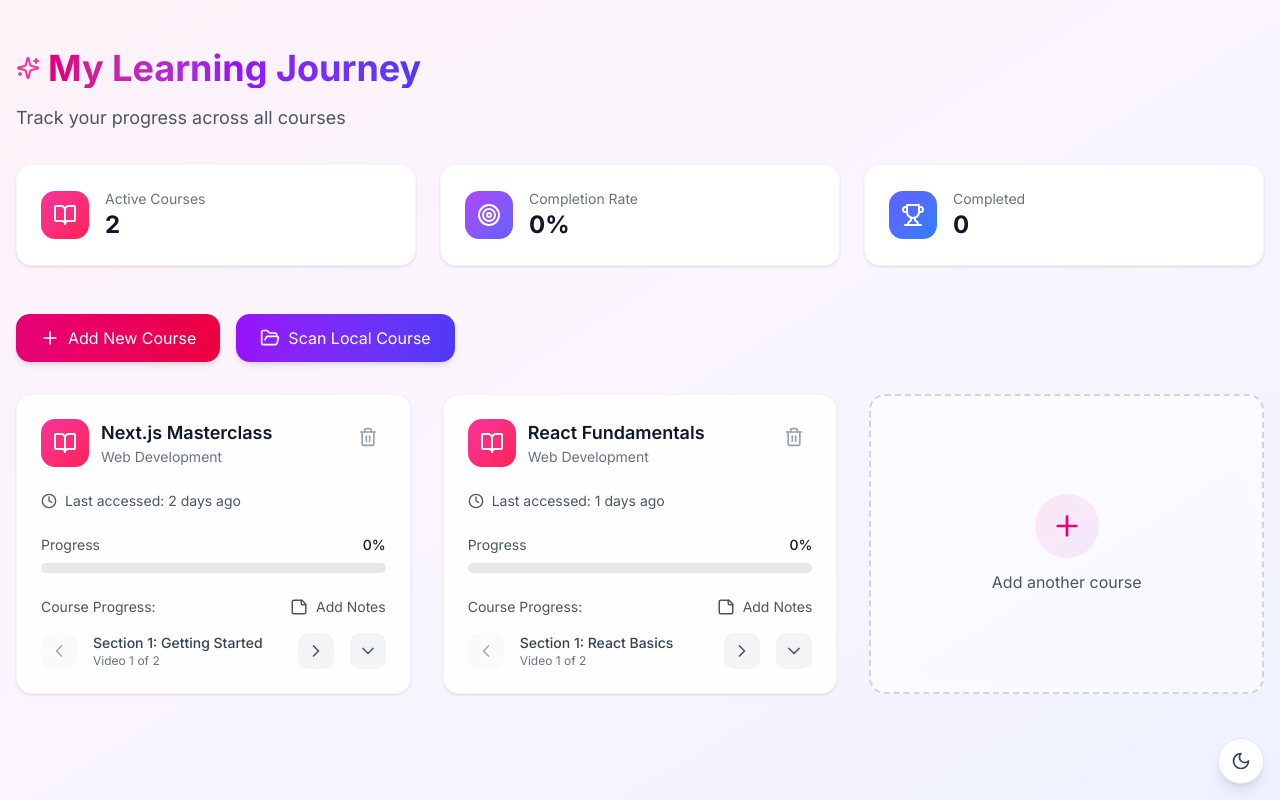
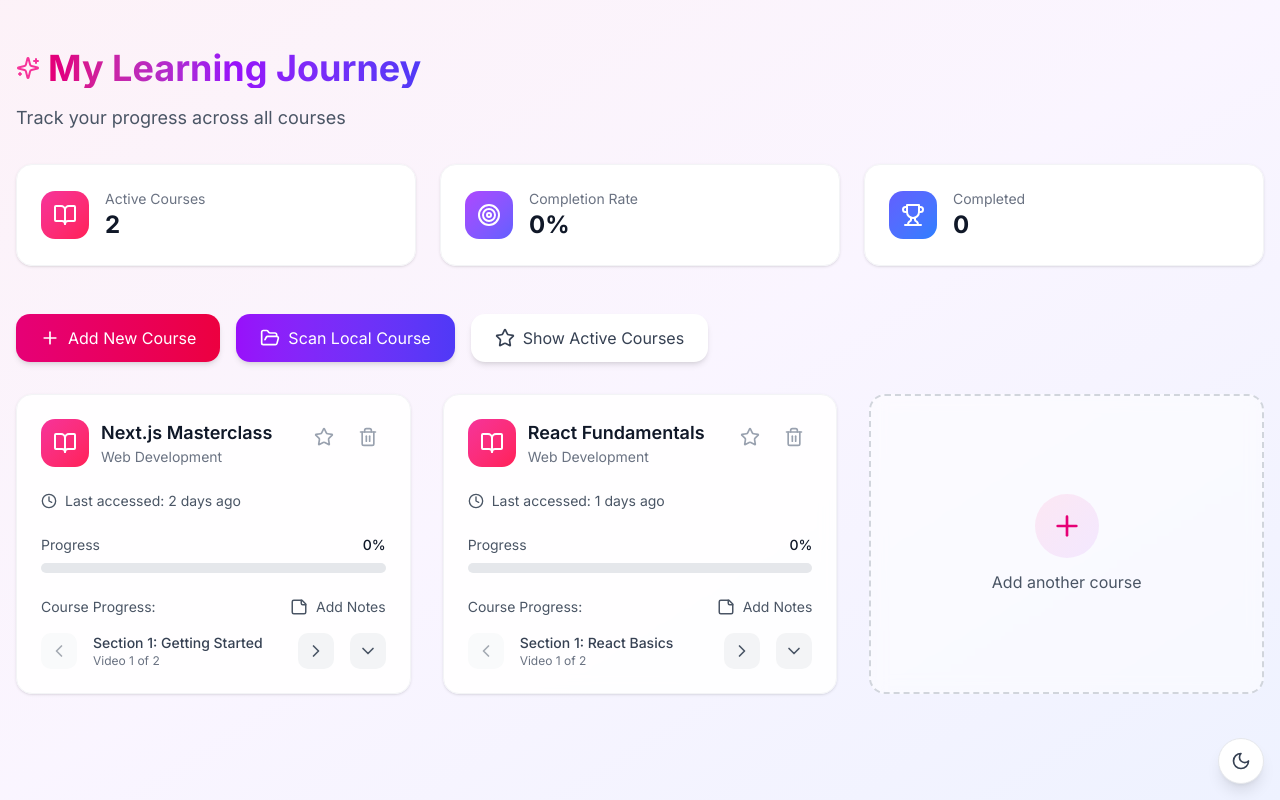
Before and after one commit to Alisadaintanvir/course-tracker, a Next.js app: page / in a window 1280 px wide. Built offline with nearby package versions, Linux system fonts and the light colour scheme.

Commit message:
Add course activation toggle functionality and filter for active courses. Update CourseCard to include active state management with visual indicators. Enhance Home page with a button to show/hide active courses and adjust course rendering accordingly.

```diff
--- a/app/components/CourseCard.tsx
+++ b/app/components/CourseCard.tsx
@@ -1,6 +1,6 @@
 "use client";
 
-import { BookOpen, Clock, StickyNote, Trash2 } from "lucide-react";
+import { BookOpen, Clock, StickyNote, Trash2, Star } from "lucide-react";
 import Link from "next/link";
 import { Course } from "@/types/course";
 import ModuleControls from "./ModuleControls";
@@ -13,6 +13,7 @@ interface CourseCardProps {
   onNotesClick: (course: Course) => void;
   onSectionChange: (courseId: string, newSection: number) => void;
   onVideoChange: (courseId: string, newVideo: number) => void;
+  onToggleActive: (courseId: string) => void;
 }
 
 export default function CourseCard({
@@ -23,6 +24,7 @@ export default function CourseCard({
   onNotesClick,
   onSectionChange,
   onVideoChange,
+  onToggleActive,
 }: CourseCardProps) {
   return (
     <div className="bg-white/90 dark:bg-gray-800/90 backdrop-blur-sm rounded-2xl shadow-sm hover:shadow-xl transition-all duration-300 p-6 border border-gray-100 dark:border-gray-700 transform hover:-translate-y-1">
@@ -42,6 +44,18 @@ export default function CourseCard({
             </div>
           </div>
         </Link>
+        <div className="flex items-center gap-2">
+          <button
+            onClick={() => onToggleActive(course.id)}
+            className={`p-2 rounded-lg transition-colors ${
+              course.isActive
+                ? "text-yellow-500 hover:text-yellow-600 dark:text-yellow-400 dark:hover:text-yellow-300"
+                : "text-gray-400 hover:text-gray-600 dark:text-gray-500 dark:hover:text-gray-300"
+            }`}
+            title={course.isActive ? "Mark as inactive" : "Mark as active"}
+          >
+            <Star size={20} className={course.isActive ? "fill-current" : ""} />
+          </button>
           <button
             onClick={() => onDelete(course)}
             className="p-2 text-gray-400 hover:text-rose-600 dark:text-gray-500 dark:hover:text-rose-400 transition-colors"
@@ -49,6 +63,7 @@ export default function CourseCard({
           >
             <Trash2 size={20} />
           </button>
+        </div>
       </div>
 
       <Link href={`/course/${course.id}`}>
--- a/app/page.tsx
+++ b/app/page.tsx
@@ -1,6 +1,6 @@
 "use client";
 
-import { Plus, Sparkles, FolderOpen } from "lucide-react";
+import { Plus, Sparkles, FolderOpen, Star } from "lucide-react";
 import { useState, useEffect } from "react";
 import AddCourseModal from "./components/AddCourseModal";
 import CourseScanner from "./components/CourseScanner";
@@ -100,6 +100,7 @@ export default function Home() {
   const [selectedCourseForNotes, setSelectedCourseForNotes] =
     useState<Course | null>(null);
   const [courseToDelete, setCourseToDelete] = useState<Course | null>(null);
+  const [showActiveOnly, setShowActiveOnly] = useState(false);
 
   useEffect(() => {
     const storedCourses = localStorage.getItem("courses");
@@ -228,6 +229,22 @@ export default function Home() {
     setCourseToDelete(null);
   };
 
+  const handleToggleActive = (courseId: string) => {
+    setCourses((prevCourses) => {
+      const updatedCourses = prevCourses.map((course) =>
+        course.id === courseId
+          ? { ...course, isActive: !course.isActive }
+          : course
+      );
+      localStorage.setItem("courses", JSON.stringify(updatedCourses));
+      return updatedCourses;
+    });
+  };
+
+  const filteredCourses = showActiveOnly
+    ? courses.filter((course) => course.isActive)
+    : courses;
+
   return (
     <div>
       <div className="container mx-auto px-4 py-12">
@@ -263,6 +280,18 @@ export default function Home() {
             <FolderOpen size={20} />
             {showScanner ? "Hide Scanner" : "Scan Local Course"}
           </button>
+
+          <button
+            onClick={() => setShowActiveOnly(!showActiveOnly)}
+            className={`flex items-center gap-2 px-6 py-3 rounded-xl transition-all duration-300 shadow-md hover:shadow-lg transform hover:-translate-y-0.5 ${
+              showActiveOnly
+                ? "bg-gradient-to-r from-yellow-500 to-amber-500 hover:from-yellow-600 hover:to-amber-600 text-white"
+                : "bg-white dark:bg-gray-800 text-gray-700 dark:text-gray-300 hover:bg-gray-50 dark:hover:bg-gray-700"
+            }`}
+          >
+            <Star size={20} className={showActiveOnly ? "fill-current" : ""} />
+            {showActiveOnly ? "Show All Courses" : "Show Active Courses"}
+          </button>
         </div>
 
         {/* Course Scanner */}
@@ -274,7 +303,7 @@ export default function Home() {
 
         {/* Course Grid */}
         <div className="grid grid-cols-1 md:grid-cols-2 lg:grid-cols-3 gap-8">
-          {courses.map((course) => (
+          {filteredCourses.map((course) => (
             <CourseCard
               key={course.id}
               course={course}
@@ -284,6 +313,7 @@ export default function Home() {
               onNotesClick={setSelectedCourseForNotes}
               onSectionChange={handleSectionChange}
               onVideoChange={handleVideoChange}
+              onToggleActive={handleToggleActive}
             />
           ))}
 
--- a/app/types/course.ts
+++ b/app/types/course.ts
@@ -23,4 +23,5 @@ export interface Course {
   currentSection: number;
   currentVideo: number;
   notes?: string;
+  isActive?: boolean;
 }
```
Lines whose indentation alone changed are shown as unchanged.
